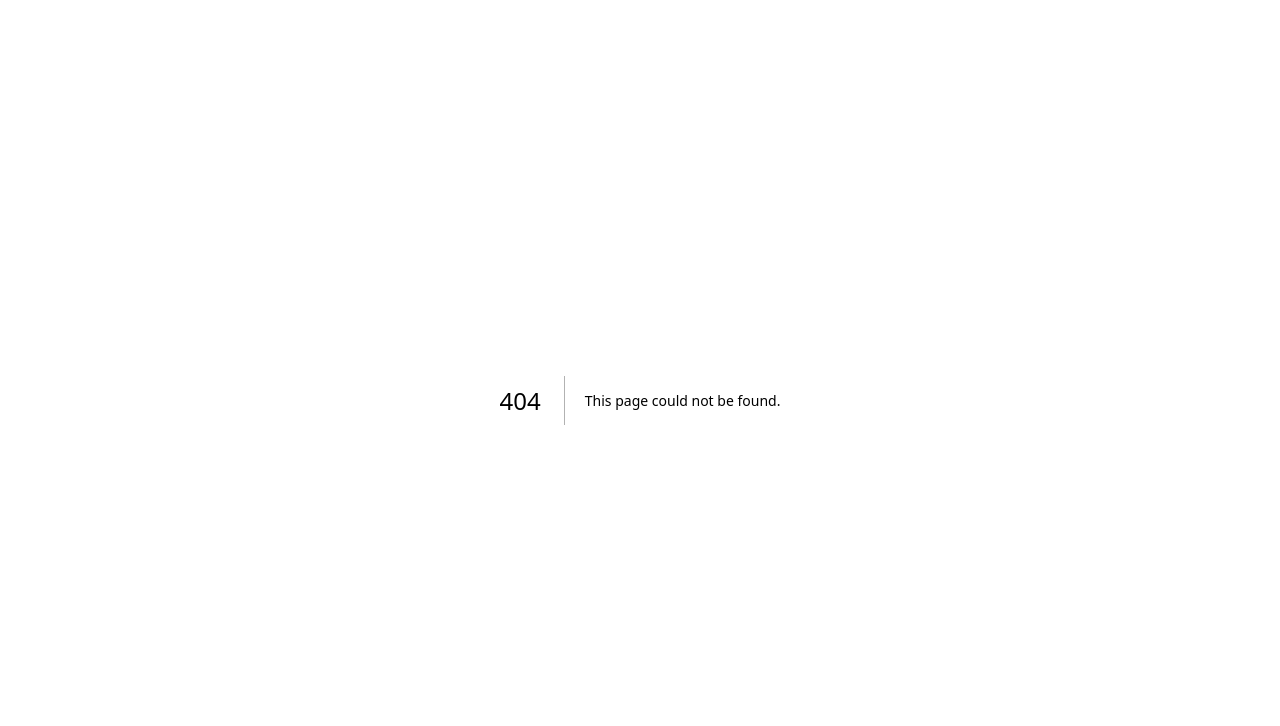
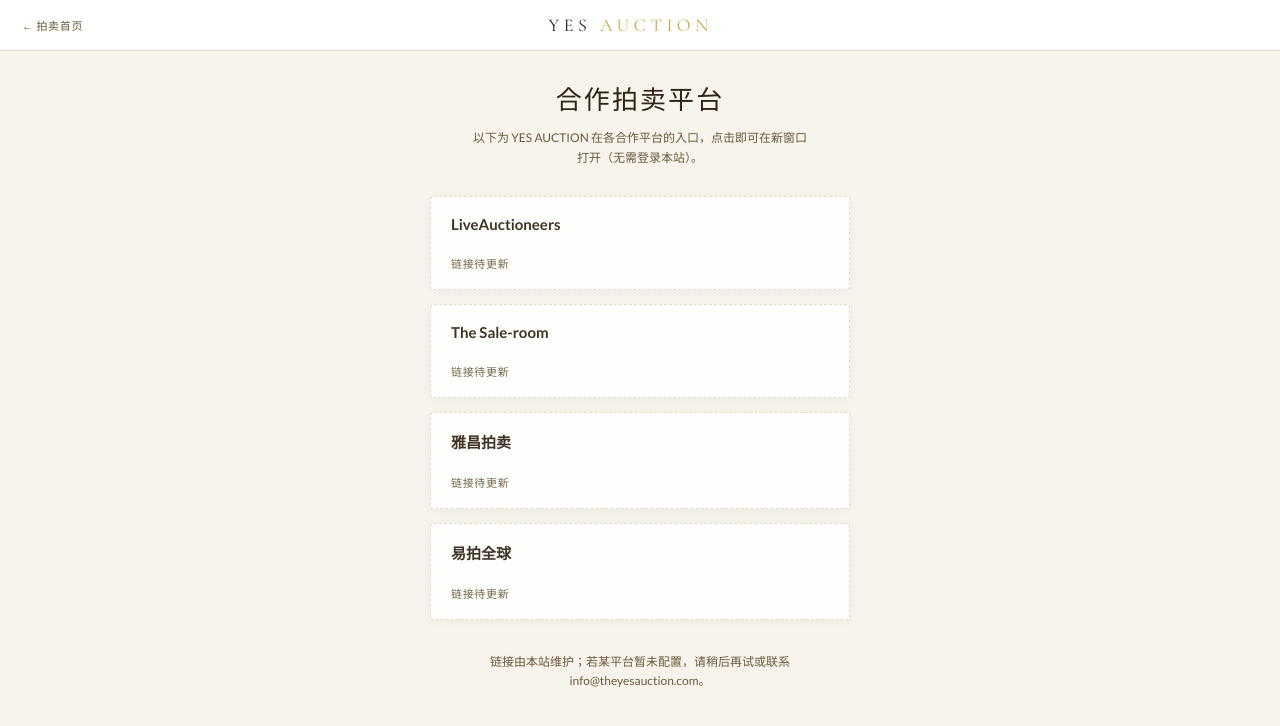
Before and after one commit to xxxLEVIxxx/yesAuction, a Next.js app: page /links in a window 1280 px wide. Before the commit this address had no page. Shown: the top 726 px of the page. Built offline with nearby package versions, Linux system fonts and the light colour scheme.

Commit message:
feat: links

```diff
--- a/src/app/globals.css
+++ b/src/app/globals.css
@@ -464,6 +464,57 @@
 .bid-modify-btn {
   max-width: 280px;
   margin: 0 auto;
+}
+
+.bid-lot-website-block {
+  margin-top: 22px;
+  padding-top: 20px;
+  border-top: 1px solid var(--border);
+  text-align: left;
+  max-width: 100%;
+}
+
+.bid-current-card .bid-lot-website-block {
+  margin-left: auto;
+  margin-right: auto;
+}
+
+.bid-lot-website-label {
+  font-size: 10px;
+  font-weight: 700;
+  letter-spacing: 0.14em;
+  text-transform: uppercase;
+  color: var(--muted);
+  margin-bottom: 8px;
+}
+
+.bid-lot-website-desc {
+  font-size: 13px;
+  color: var(--text);
+  line-height: 1.6;
+  margin: 0 0 18px;
+}
+
+.bid-lot-website-link {
+  display: inline-block;
+  font-size: 12px;
+  color: var(--gold);
+  font-weight: 600;
+  text-decoration: underline;
+  text-underline-offset: 3px;
+  word-break: break-all;
+  line-height: 1.45;
+}
+
+.bid-lot-website-link:hover {
+  color: var(--text);
+}
+
+.bid-lot-website-missing {
+  font-size: 12px;
+  color: var(--muted);
+  margin: 0;
+  font-style: italic;
 }
 
 .bid-edit-actions {
@@ -1891,3 +1942,109 @@
     font-size: 24px;
   }
 }
+
+/* ---- Public /links (link hub, no auth) ---- */
+.links-hub {
+  padding-top: 28px;
+  padding-bottom: 80px;
+}
+
+.links-hub-intro {
+  text-align: center;
+  margin-bottom: 28px;
+}
+
+.links-hub-title {
+  font-family: "Cormorant Garamond", serif;
+  font-size: 26px;
+  font-weight: 500;
+  letter-spacing: 0.08em;
+  color: var(--text);
+  margin: 0 0 12px;
+}
+
+.links-hub-sub {
+  margin: 0 auto;
+  max-width: 340px;
+  line-height: 1.65;
+}
+
+.links-hub-list {
+  list-style: none;
+  margin: 0;
+  padding: 0;
+  display: flex;
+  flex-direction: column;
+  gap: 14px;
+}
+
+.links-hub-item {
+  margin: 0;
+}
+
+.links-hub-btn {
+  display: flex;
+  align-items: center;
+  justify-content: space-between;
+  gap: 16px;
+  width: 100%;
+  padding: 18px 20px;
+  border-radius: 4px;
+  border: 1px solid var(--border);
+  background: var(--dark2);
+  color: var(--text);
+  font-family: "Lato", sans-serif;
+  font-size: 15px;
+  font-weight: 600;
+  text-decoration: none;
+  text-align: left;
+  box-shadow: 0 2px 12px rgba(47, 37, 22, 0.06);
+  transition:
+    border-color 0.15s,
+    background 0.15s,
+    box-shadow 0.15s;
+}
+
+a.links-hub-btn:hover {
+  border-color: var(--gold);
+  background: var(--dark3);
+  box-shadow: 0 4px 18px rgba(201, 168, 76, 0.12);
+}
+
+.links-hub-btn-label {
+  flex: 1;
+  min-width: 0;
+}
+
+.links-hub-btn-arrow {
+  flex-shrink: 0;
+  font-size: 18px;
+  color: var(--gold);
+  line-height: 1;
+}
+
+.links-hub-btn--pending {
+  cursor: default;
+  opacity: 0.92;
+  border-style: dashed;
+  flex-wrap: wrap;
+}
+
+.links-hub-btn-pending {
+  font-size: 11px;
+  font-weight: 400;
+  letter-spacing: 0.06em;
+  color: var(--muted);
+  width: 100%;
+  margin-top: 6px;
+  padding-left: 0;
+}
+
+.links-hub-footnote {
+  margin-top: 32px;
+  text-align: center;
+  line-height: 1.6;
+  max-width: 360px;
+  margin-left: auto;
+  margin-right: auto;
+}
--- /dev/null
+++ b/src/app/links/page.tsx
@@ -0,0 +1,73 @@
+import type { Metadata } from "next";
+import Link from "next/link";
+import { PUBLIC_LINKS } from "@/lib/publicLinks";
+
+export const metadata: Metadata = {
+  title: "YES AUCTION — 合作平台链接",
+  description: "LiveAuctioneers、The Sale-room、雅昌拍卖、易拍全球等外部平台链接",
+};
+
+function normalizeHref(raw: string): string {
+  const t = raw.trim();
+  if (!t) return "";
+  if (/^https?:\/\//i.test(t)) return t;
+  return `https://${t}`;
+}
+
+export default function LinksPage() {
+  return (
+    <>
+      <header className="header">
+        <Link href="/" className="back-link">
+          ← 拍卖首页
+        </Link>
+        <div className="logo">
+          YES <em>AUCTION</em>
+        </div>
+        <div className="header-spacer" aria-hidden />
+      </header>
+
+      <main className="wrap links-hub">
+        <div className="links-hub-intro">
+          <h1 className="links-hub-title">合作拍卖平台</h1>
+          <p className="sec-sub links-hub-sub">
+            以下为 YES AUCTION 在各合作平台的入口，点击即可在新窗口打开（无需登录本站）。
+          </p>
+        </div>
+
+        <ul className="links-hub-list" role="list">
+          {PUBLIC_LINKS.map((item) => {
+            const href = normalizeHref(item.href);
+            const ready = href.length > 0;
+            return (
+              <li key={item.id} className="links-hub-item">
+                {ready ? (
+                  <a
+                    className="links-hub-btn"
+                    href={href}
+                    target="_blank"
+                    rel="noopener noreferrer"
+                  >
+                    <span className="links-hub-btn-label">{item.label}</span>
+                    <span className="links-hub-btn-arrow" aria-hidden>
+                      ↗
+                    </span>
+                  </a>
+                ) : (
+                  <div className="links-hub-btn links-hub-btn--pending">
+                    <span className="links-hub-btn-label">{item.label}</span>
+                    <span className="links-hub-btn-pending">链接待更新</span>
+                  </div>
+                )}
+              </li>
+            );
+          })}
+        </ul>
+
+        <p className="sec-sub links-hub-footnote">
+          链接由本站维护；若某平台暂未配置，请稍后再试或联系 info@theyesauction.com。
+        </p>
+      </main>
+    </>
+  );
+}
--- /dev/null
+++ b/src/lib/publicLinks.ts
@@ -0,0 +1,17 @@
+/**
+ * Public link hub (`/links`) — no auth. Paste URLs here when ready.
+ * Leave `href` empty to show “链接待更新” until configured.
+ */
+export type PublicLinkEntry = {
+  id: string;
+  label: string;
+  /** Full URL including https:// — empty = not set yet */
+  href: string;
+};
+
+export const PUBLIC_LINKS: PublicLinkEntry[] = [
+  { id: "liveauctioneers", label: "LiveAuctioneers", href: "" },
+  { id: "sale-room", label: "The Sale-room", href: "" },
+  { id: "artron", label: "雅昌拍卖", href: "" },
+  { id: "epail", label: "易拍全球", href: "" },
+];
```
Also changed, not shown: src/components/BidLotClient.tsx (+31 -0 lines).
